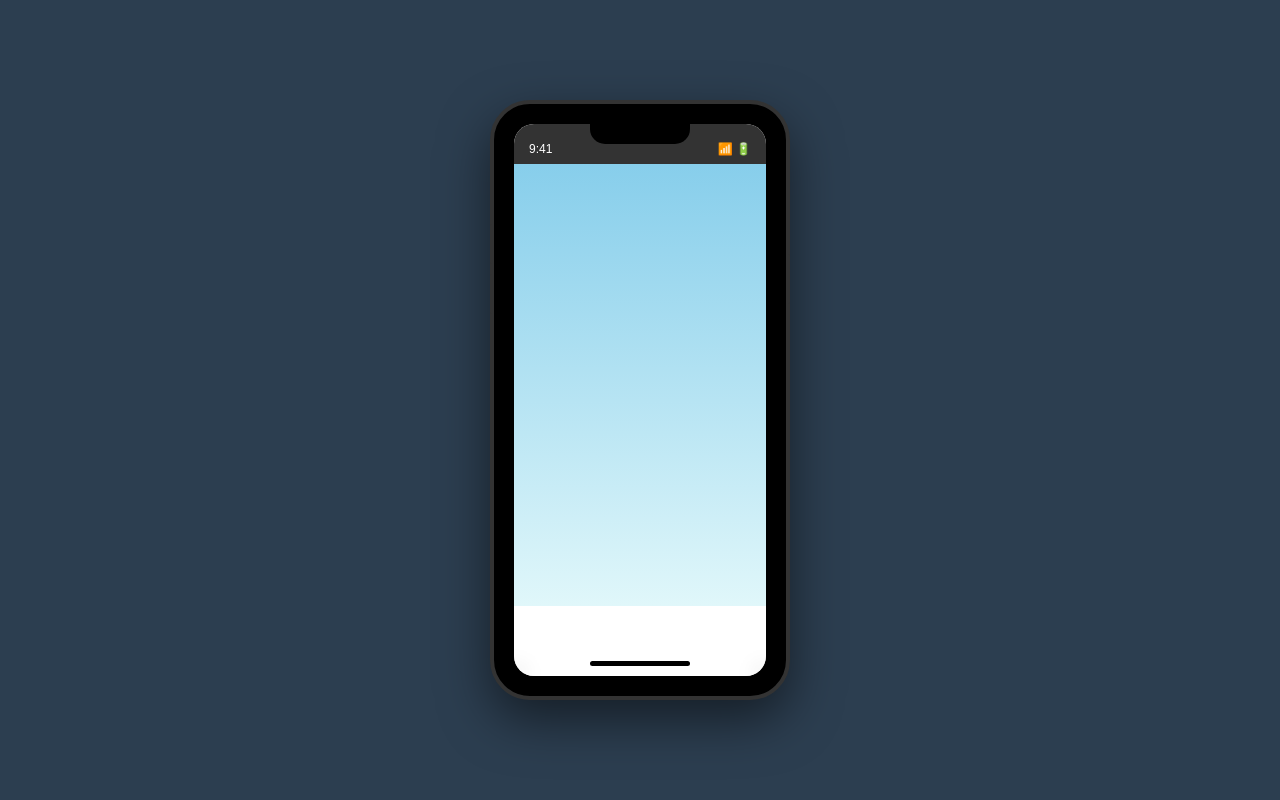
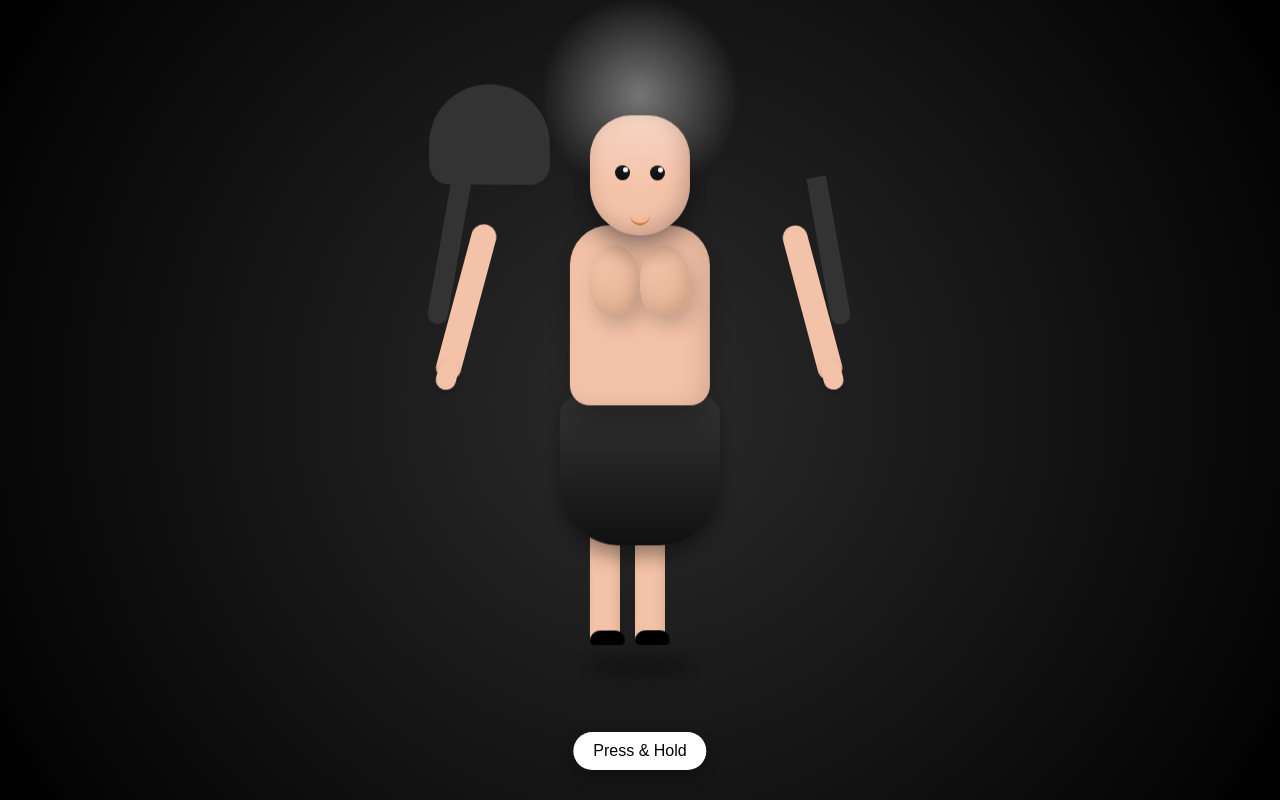
Before and after one commit to yyy586873-blip/Myserver-, a website: page index.html in a window 1280 px wide. Drawn offline with Linux system fonts and the light colour scheme.

Commit message:
Update index.html

```diff
--- a/index.html
+++ b/index.html
@@ -1,161 +1,367 @@
-
 <!DOCTYPE html>
 <html>
   <head>
     <meta charset="UTF-8">
     <meta name="viewport" content="width=device-width, initial-scale=1.0">
-    <title>Phone Design</title>
+    <title>3D Character Scene</title>
 <style>
       body {
+        margin: 0;
+        padding: 0;
+        background: radial-gradient(circle, #2b2b2b, #000);
+        height: 100vh;
         display: flex;
         justify-content: center;
         align-items: center;
-        min-height: 100vh;
-        margin: 0;
-        background-color: #2c3e50;
-        font-family: Arial, sans-serif;
+        perspective: 1000px;
+        overflow: hidden;
+        font-family: sans-serif;
       }
 
-      .phone {
-        width: 300px;
+      .scene-container {
+        width: 400px;
         height: 600px;
-        background-color: #000;
-        border-radius: 40px;
-        padding: 20px;
-        box-shadow: 0 20px 50px rgba(0,0,0,0.5);
         position: relative;
-        box-sizing: border-box;
-        border: 4px solid #333;
+        transform-style: preserve-3d;
+        animation: float 6s ease-in-out infinite;
       }
 
-      /* Notch */
-      .phone::before {
-        content: '';
+      @keyframes float {
+        0%, 100% { transform: translateY(0px) rotateY(0deg); }
+        50% { transform: translateY(-20px) rotateY(5deg); }
+      }
+
+      /* Lighting Effects */
+      .light-source {
+        position: absolute;
+        top: -100px;
+        left: 50%;
+        transform: translateX(-50%);
+        width: 200px;
+        height: 200px;
+        background: radial-gradient(circle, rgba(255,255,255,0.4) 0%, transparent 70%);
+        z-index: 10;
+        pointer-events: none;
+      }
+
+      /* Character Base */
+      .character {
+        position: relative;
+        width: 100%;
+        height: 100%;
+        transform-style: preserve-3d;
+      }
+
+      /* Head */
+      .head {
         position: absolute;
         top: 20px;
         left: 50%;
         transform: translateX(-50%);
         width: 100px;
-        height: 20px;
-        background-color: #000;
-        border-bottom-left-radius: 15px;
-        border-bottom-right-radius: 15px;
-        z-index: 2;
+        height: 120px;
+        background: #f4c2a8;
+        border-radius: 50px 50px 60px 60px;
+        box-shadow: inset -5px -5px 20px rgba(0,0,0,0.2), 0 10px 30px rgba(0,0,0,0.5);
+        z-index: 10;
       }
 
-      /* Screen */
-      .screen {
-        width: 100%;
-        height: 100%;
-        background-color: #fff;
-        border-radius: 20px;
-        overflow: hidden;
-        position: relative;
-        display: flex;
-        flex-direction: column;
+      .hair {
+        position: absolute;
+        top: -10px;
+        left: -10px;
+        width: 120px;
+        height: 100px;
+        background: #333;
+        border-radius: 60px 60px 20px 20px;
+        z-index: 11;
       }
 
-      /* Status Bar */
-      .status-bar {
-        height: 30px;
-        background-color: #333;
-        color: #fff;
-        display: flex;
-        justify-content: space-between;
-        align-items: center;
-        padding: 0 15px;
-        font-size: 12px;
-        padding-top: 10px;
+      .hair-strand {
+        position: absolute;
+        top: 80px;
+        width: 20px;
+        height: 150px;
+        background: #333;
+        border-radius: 0 0 20px 20px;
+        z-index: 9;
+      }
+      .hair-strand.left { left: 0; transform: rotate(10deg); }
+      .hair-strand.right { right: 0; transform: rotate(-10deg); }
+
+      .face-details {
+        position: absolute;
+        top: 40px;
+        left: 50%;
+        transform: translateX(-50%);
+        width: 80px;
+        height: 60px;
       }
 
-      /* Dynamic Content Area */
-      .content-area {
-        flex: 1;
-        padding: 20px;
-        background: linear-gradient(to bottom, #87CEEB, #E0F7FA);
+      .eye {
+        position: absolute;
+        width: 15px;
+        height: 15px;
+        background: #000;
+        border-radius: 50%;
+        top: 10px;
+      }
+      .eye.left { left: 15px; }
+      .eye.right { right: 15px; }
+
+      .eye::after {
+        content: '';
+        position: absolute;
+        top: 2px;
+        right: 2px;
+        width: 5px;
+        height: 5px;
+        background: #fff;
+        border-radius: 50%;
       }
 
-      /* Bottom Dock */
-      .dock {
-        height: 70px;
-        background-color: rgba(255, 255, 255, 0.8);
-        backdrop-filter: blur(10px);
-        display: flex;
-        justify-content: space-around;
-        align-items: center;
-        padding: 0 10px;
-      }
-
-      /* Home Indicator */
-      .home-indicator {
+      .mouth {
         position: absolute;
         bottom: 10px;
         left: 50%;
         transform: translateX(-50%);
+        width: 20px;
+        height: 10px;
+        border-bottom: 2px solid #d2691e;
+        border-radius: 0 0 20px 20px;
+      }
+
+      /* Body & Torso */
+      .torso {
+        position: absolute;
+        top: 130px;
+        left: 50%;
+        transform: translateX(-50%);
+        width: 140px;
+        height: 180px;
+        background: #f4c2a8;
+        border-radius: 40px 40px 20px 20px;
+        box-shadow: inset -10px 0 20px rgba(0,0,0,0.1), 0 15px 30px rgba(0,0,0,0.3);
+        z-index: 5;
+        transform-style: preserve-3d;
+      }
+
+      /* Breasts (3D Spheres) */
+      .breasts-container {
+        position: absolute;
+        top: 20px;
+        left: 50%;
+        transform: translateX(-50%);
+        width: 100%;
+        height: 100px;
+        display: flex;
+        justify-content: space-between;
+        padding: 0 20px;
+        box-sizing: border-box;
+      }
+
+      .breast {
+        width: 60px;
+        height: 70px;
+        background: radial-gradient(circle at 30% 30%, #f4c2a8, #e0b090);
+        border-radius: 50% 50% 40% 40%;
+        position: relative;
+        box-shadow: inset -5px -5px 15px rgba(0,0,0,0.1), 5px 10px 20px rgba(0,0,0,0.2);
+        transition: all 0.5s ease;
+      }
+
+      /* Arms */
+      .arm {
+        position: absolute;
+        width: 25px;
+        height: 160px;
+        background: #f4c2a8;
+        border-radius: 15px;
+        z-index: 6;
+        transform-origin: top center;
+        transition: transform 1s ease-in-out;
+      }
+
+      .arm.left {
+        left: 35px;
+        top: 130px;
+        transform: rotate(15deg);
+      }
+
+      .arm.right {
+        right: 35px;
+        top: 130px;
+        transform: rotate(-15deg);
+      }
+
+      /* Hands */
+      .hand {
+        position: absolute;
+        bottom: -10px;
+        left: 50%;
+        transform: translateX(-50%);
+        width: 20px;
+        height: 30px;
+        background: #f4c2a8;
+        border-radius: 10px;
+        box-shadow: 0 5px 10px rgba(0,0,0,0.2);
+      }
+
+      /* Animation State: Arms Raising */
+      .scene-container.interacting .arm.left {
+        transform: rotate(-130deg) translateX(20px);
+      }
+
+      .scene-container.interacting .arm.right {
+        transform: rotate(130deg) translateX(-20px);
+      }
+
+      /* Animation State: Hands on Chest */
+      .scene-container.interacting .breast {
+        transform: scale(1.1);
+        box-shadow: inset -2px -2px 10px rgba(0,0,0,0.2), 0 0 15px rgba(255,255,255,0.2);
+      }
+
+      /* Shadow under character */
+      .shadow {
+        position: absolute;
+        bottom: 20px;
+        left: 50%;
+        transform: translateX(-50%);
+        width: 120px;
+        height: 20px;
+        background: rgba(0,0,0,0.4);
+        border-radius: 50%;
+        filter: blur(10px);
+        z-index: 1;
+      }
+
+      /* Skirt/Lower Body */
+      .skirt {
+        position: absolute;
+        top: 300px;
+        left: 50%;
+        transform: translateX(-50%);
+        width: 160px;
+        height: 150px;
+        background: linear-gradient(to bottom, #333, #111);
+        border-radius: 20px 20px 60px 60px;
+        box-shadow: 0 10px 20px rgba(0,0,0,0.4);
+        z-index: 4;
+      }
+
+      /* Legs */
+      .legs-container {
+        position: absolute;
+        top: 420px;
+        left: 50%;
+        transform: translateX(-50%);
         width: 100px;
-        height: 5px;
-        background-color: #000;
-        border-radius: 5px;
+        display: flex;
+        gap: 15px;
         z-index: 3;
       }
 
-      /* Buttons */
-      .power-btn {
-        position: absolute;
-        right: -4px;
-        top: 150px;
-        width: 4px;
-        height: 50px;
-        background-color: #333;
-        border-radius: 0 2px 2px 0;
+      .leg {
+        width: 30px;
+        height: 130px;
+        background: #f4c2a8;
+        border-radius: 10px;
+        box-shadow: inset -3px 0 10px rgba(0,0,0,0.1);
       }
 
-      .vol-btn-up {
+      .shoe {
         position: absolute;
-        left: -4px;
-        top: 120px;
-        width: 4px;
-        height: 40px;
-        background-color: #333;
-        border-radius: 2px 0 0 2px;
+        bottom: 0;
+        width: 35px;
+        height: 15px;
+        background: #000;
+        border-radius: 10px 10px 5px 5px;
       }
 
-      .vol-btn-down {
+      /* Interaction Button */
+      .control-panel {
         position: absolute;
-        left: -4px;
-        top: 170px;
-        width: 4px;
-        height: 40px;
-        background-color: #333;
-        border-radius: 2px 0 0 2px;
+        bottom: 30px;
+        left: 50%;
+        transform: translateX(-50%);
+        z-index: 100;
       }
+
+      button {
+        padding: 10px 20px;
+        font-size: 16px;
+        background: #fff;
+        border: none;
+        border-radius: 20px;
+        cursor: pointer;
+        box-shadow: 0 5px 15px rgba(0,0,0,0.3);
+        transition: transform 0.2s;
+      }
+
+      button:hover {
+        transform: scale(1.05);
+      }
+
 </style>
   </head>
   <body>
 
-    <div class="phone">
-      <div class="power-btn"></div>
-      <div class="vol-btn-up"></div>
-      <div class="vol-btn-down"></div>
+    <div class="scene-container" id="scene">
+      <div class="light-source"></div>
 
-      <div class="screen">
-        <div class="status-bar">
-          <span>9:41</span>
-          <span>📶 🔋</span>
+      <div class="character">
+        <div class="hair"></div>
+        <div class="hair-strand left"></div>
+        <div class="hair-strand right"></div>
+
+        <div class="head">
+          <div class="face-details">
+            <div class="eye left"></div>
+            <div class="eye right"></div>
+          </div>
+          <div class="mouth"></div>
         </div>
 
-        <!-- Yehi wo area hai jahan tum content daloge -->
-        <div class="content-area">
-          <!-- Yahan panel se code inject karo -->
+        <div class="torso">
+          <div class="breasts-container">
+            <div class="breast left-breast"></div>
+            <div class="breast right-breast"></div>
+          </div>
         </div>
 
-        <div class="dock">
-          <!-- Dock icons yahan rakh sakte ho ya hata sakte ho -->
+        <div class="arm left">
+          <div class="hand"></div>
+        </div>
+        <div class="arm right">
+          <div class="hand"></div>
         </div>
 
-        <div class="home-indicator"></div>
+        <div class="skirt"></div>
+
+        <div class="legs-container">
+          <div class="leg">
+            <div class="shoe"></div>
+          </div>
+          <div class="leg">
+            <div class="shoe"></div>
+          </div>
+        </div>
       </div>
+
+      <div class="shadow"></div>
     </div>
+
+    <div class="control-panel">
+      <button onclick="toggleInteraction()">Press & Hold</button>
+    </div>
+
+<script>
+      function toggleInteraction() {
+        const scene = document.getElementById('scene');
+        scene.classList.toggle('interacting');
+      }
+</script>
 
   </body>
 </html>
```
